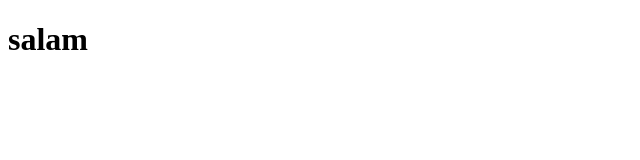
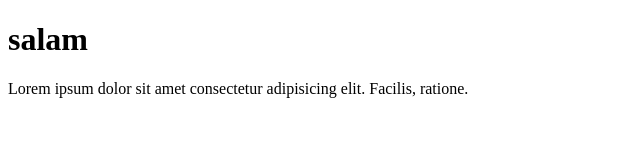
Before and after one commit to neegar-09/gitProject, a plain HTML site: page index.html in a window 1280 px wide. Shown: the whole page, without its empty margins (0-640 px from the left). Drawn offline with Linux system fonts and the light colour scheme.

Commit message:
deyisiklikler edildi

```diff
--- a/index.html
+++ b/index.html
@@ -7,5 +7,6 @@
 </head>
 <body>
     <h1>salam</h1>
+    <p>Lorem ipsum dolor sit amet consectetur adipisicing elit. Facilis, ratione.</p>
 </body>
 </html>
--- /dev/null
+++ b/style.css
@@ -0,0 +1,4 @@
+*{
+    margin: 0;
+    padding: 0;
+}
```
